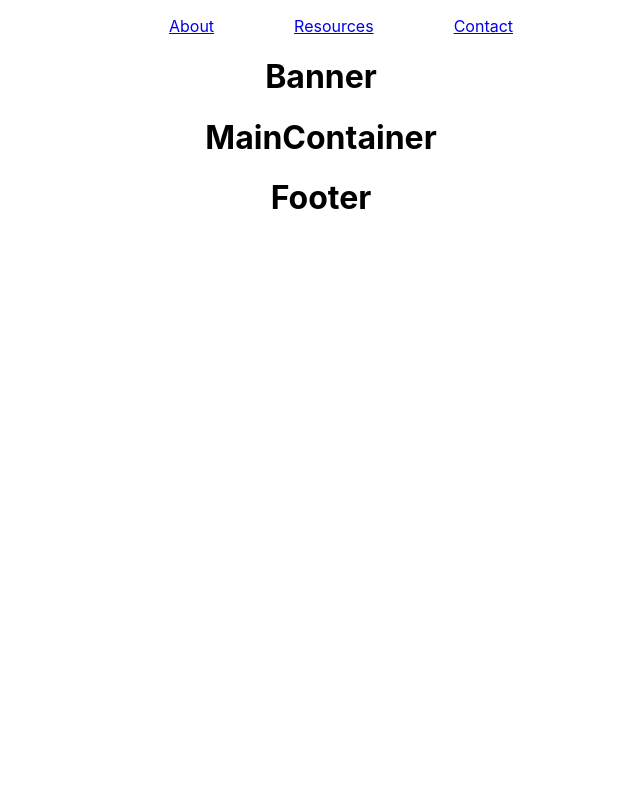
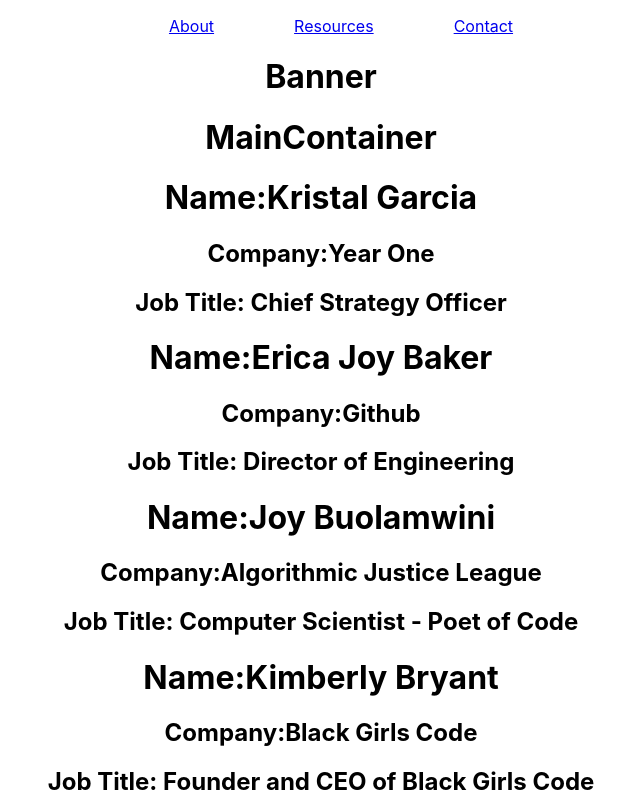
Before and after one commit to kelseyjdickson/growth, a React (Create React App) app: page / in a window 1280 px wide. Shown: the top 800 px of the page, without its empty margins (319-959 px from the left). Built offline with nearby package versions, Linux system fonts and the light colour scheme.

Commit message:
women data

```diff
--- a/src/Components/MainContainer/MainContainer.js
+++ b/src/Components/MainContainer/MainContainer.js
@@ -1,7 +1,66 @@
 import React from "react";
+import { diffLinesRaw } from "jest-diff";
+import { isTemplateElement } from "@babel/types";
+
+const womenData = [ {
+  name: 'Kristal Garcia',
+  company: "Year One",
+  job_title: 'Chief Strategy Officer',
+  contact_link: 'https://www.linkedin.com/in/kgarcia4/'
+
+},
+{
+name: 'Erica Joy Baker',
+company: "Github",
+job_title: 'Director of Engineering',
+contact_link: 'https://www.linkedin.com/in/ericajoy/'
+},
+{
+name: 'Joy Buolamwini',
+company: "Algorithmic Justice League",
+job_title: 'Computer Scientist - Poet of Code',
+contact_link: 'https://www.linkedin.com/in/buolamwini/'
+},
+{
+  name: 'Kimberly Bryant',
+  company: "Black Girls Code",
+  job_title: 'Founder and CEO of Black Girls Code',
+  contact_link: 'https://www.linkedin.com/in/kimberlybryant/'
+  },
+  {
+    name: 'Reshma Saujani',
+    company: "Girls Who Code",
+    job_title: 'Founder of Girls Who Code',
+    contact_link: 'https://www.linkedin.com/in/reshma-saujani/'
+    }
+]
+
+
 
 const MainContainer = () => {
-  return <h1>MainContainer</h1>;
+
+
+
+let females = womenData.map((info) => {
+  return <div>
+    <h1>Name:{info.name}</h1>
+    <h2>Company:{info.company}</h2>
+    <h2>Job Title: {info.job_title}</h2>
+    <a href={info.contact_link}/>
+  </div>
+})
+
+
+
+  return (
+
+    <div>
+    <h1>MainContainer</h1>
+       {females}
+    </div>
+
+
+  )
 };
 
 export default MainContainer;
```
Also changed, not shown: 1 other file (tests, documents, lock files or other folders).
